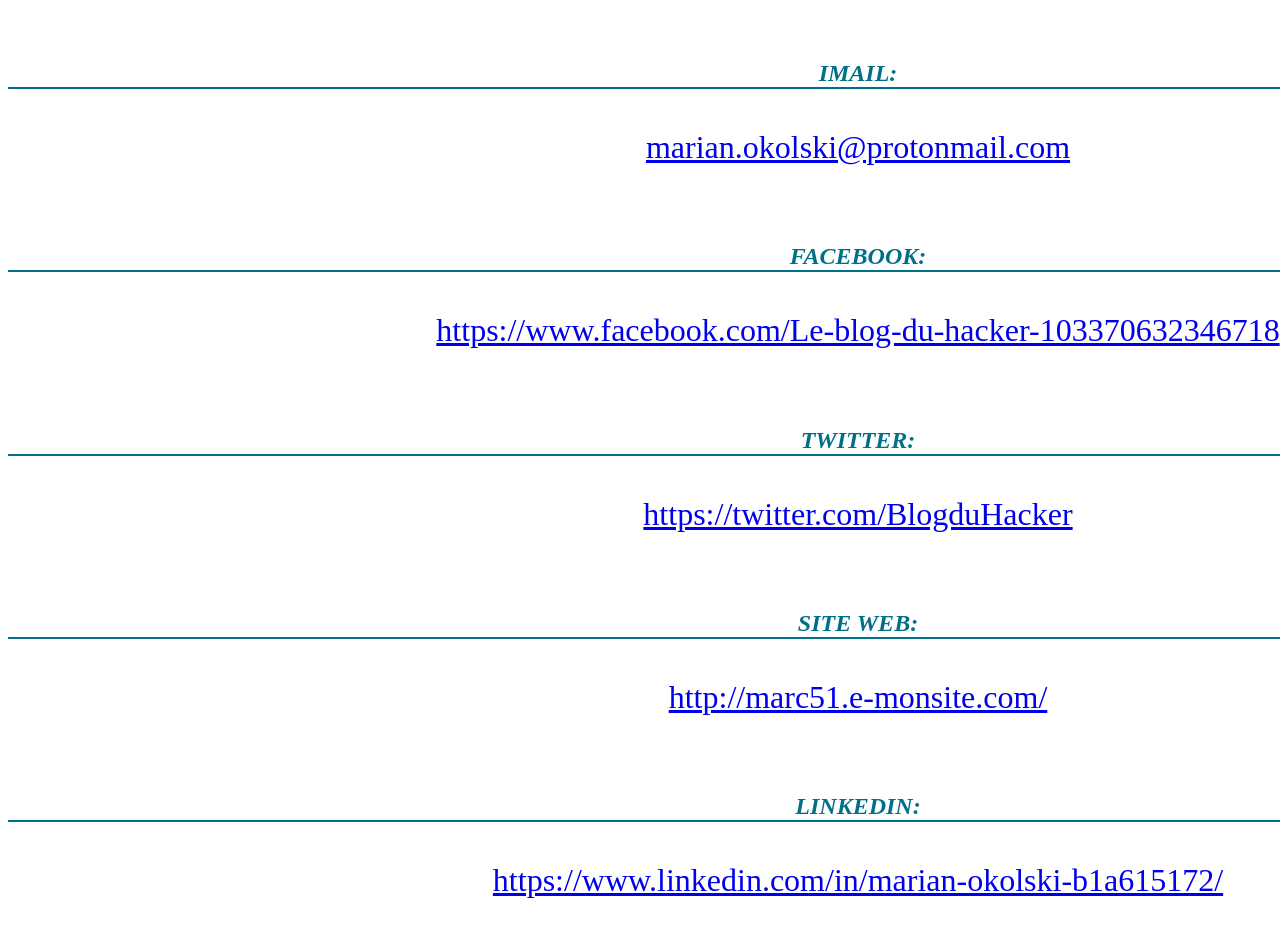
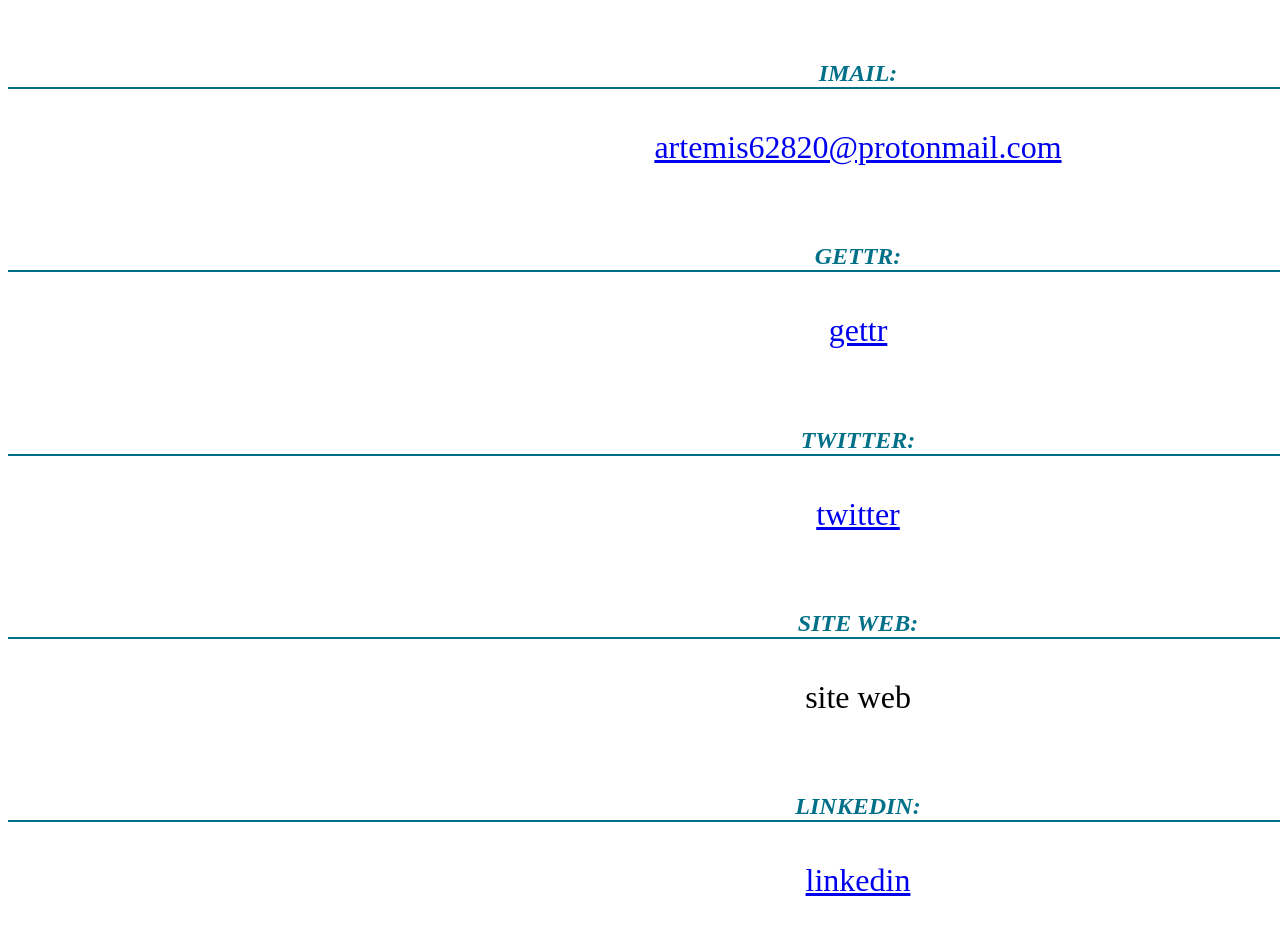
Before and after one commit to artemis62820/my-site-web-informatique-github, a plain HTML site: page page4.html in a window 1280 px wide. Shown: the part 1860-2796 px from the top of the page. Drawn offline with Linux system fonts and the light colour scheme.

Commit message:
Update page4.html

```diff
--- a/page4.html
+++ b/page4.html
@@ -6,7 +6,7 @@
 </head>
 <body>
   <header>
-            <h3> MARIAN OKOLSKI - 62820 LIBERCOURT -  </h3>
+            <h3> MARIAN ARTEMIS - SITE  WEB -  </h3>
         </header>
         <div style="position:absolute;top:15px; width:1700px; height:200px;z-index: 2;font-size: 200%">
             <center>
@@ -38,29 +38,29 @@
         <p><i><h5>CONTACT:</h5></i>
 
             <a href="https://pickled-terrains.000webhostapp.com/"><br> </a>
-            Bonnier bernat<br>
-            LIBERCOURT<br>
+            <br>
+           PAS DE CALAIS<br>
           <br>
           <br/>
         <i><h5>IMAIL:</h5></i>
-        <a href="https://mail.proton.me/u/3/inbox">marian.okolski@protonmail.com<br></a>
+        <a href="https://mail.proton.me/u/3/inbox">artemis62820@protonmail.com<br></a>
         <br/>
-        <i><h5>FACEBOOK:</h5></i>
-        <a href="https://www.facebook.com/Le-blog-du-hacker-103370632346718">https://www.facebook.com/Le-blog-du-hacker-103370632346718</a>
+        <i><h5>GETTR:</h5></i>
+        <a href="https://www.facebook.com/Le-blog-du-hacker-103370632346718">gettr</a>
         <br/><br/>
         <i><h5>TWITTER:</h5></i>
-       <a href="https://twitter.com/BlogduHacker"> https://twitter.com/BlogduHacker</a>
+       <a href="https://twitter.com/BlogduHacker"> twitter</a>
        <br/><br/>
         <i><h5>SITE WEB:</h5></i></p>
-        <a href="http://marc51.e-monsite.com/">http://marc51.e-monsite.com/</a>
+        <a https://artemis62820.github.io/my-site-web-informatique-github/index.html">site  web </a>
          <br/><br/>
         <i><h5>LINKEDIN:</h5></i>
-        <a href="https://www.linkedin.com/in/marian-okolski-b1a615172/">https://www.linkedin.com/in/marian-okolski-b1a615172/</a>
+        <a href="https://www.linkedin.com/in/marian-okolski-b1a615172/">linkedin </a>
        <br/> <br/> <br/> <br/> <br/> <br/> <br/> <br/> <br/> <br/>
        </center>
 
                <footer>
-                <p>Coopyright 2022 Marian Okolski-Toute reproduction interdite</p>
+                <p>Coopyright 2024 Marian -Toute reproduction interdite</p>
             </footer>
 
 
```
